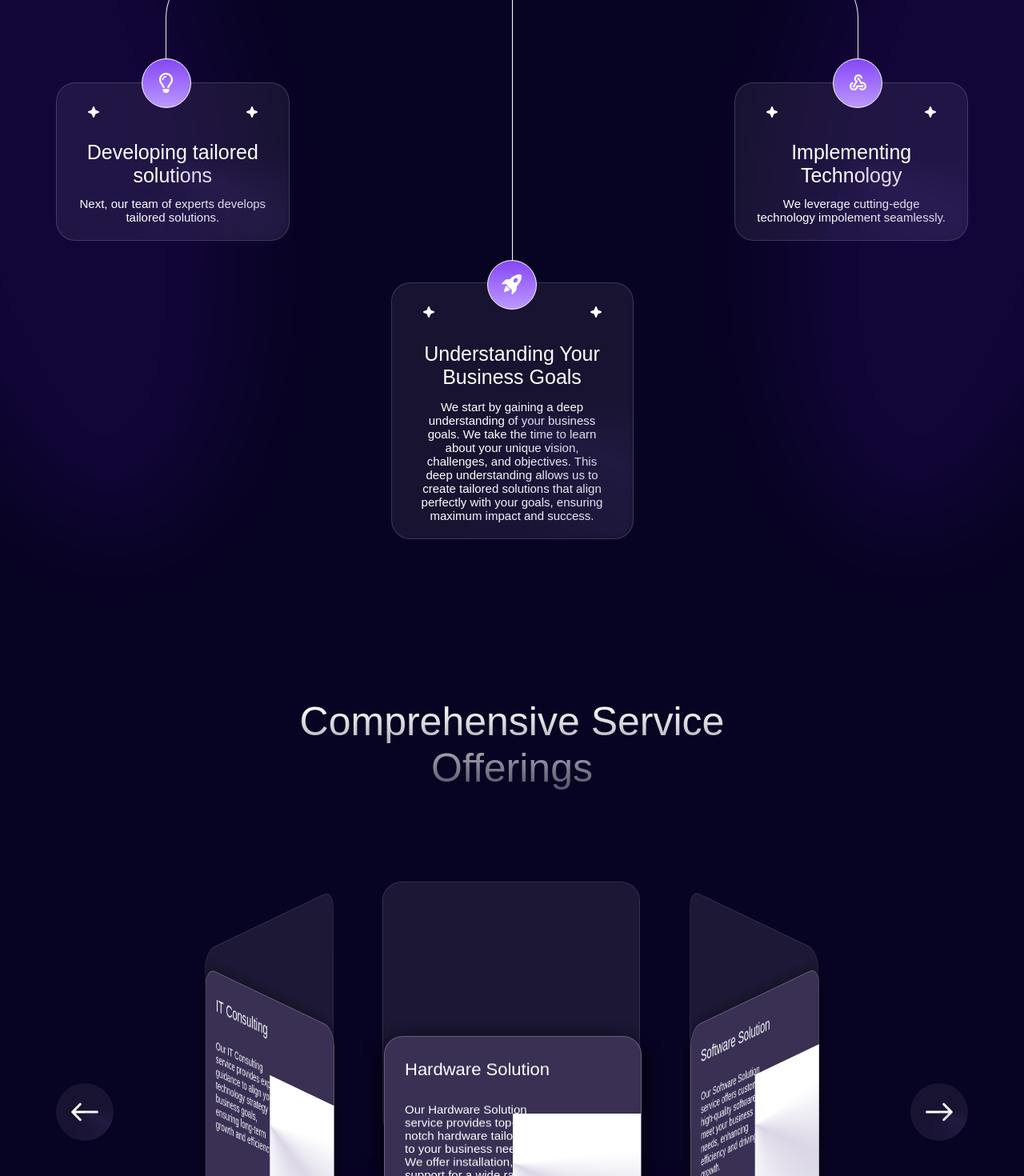
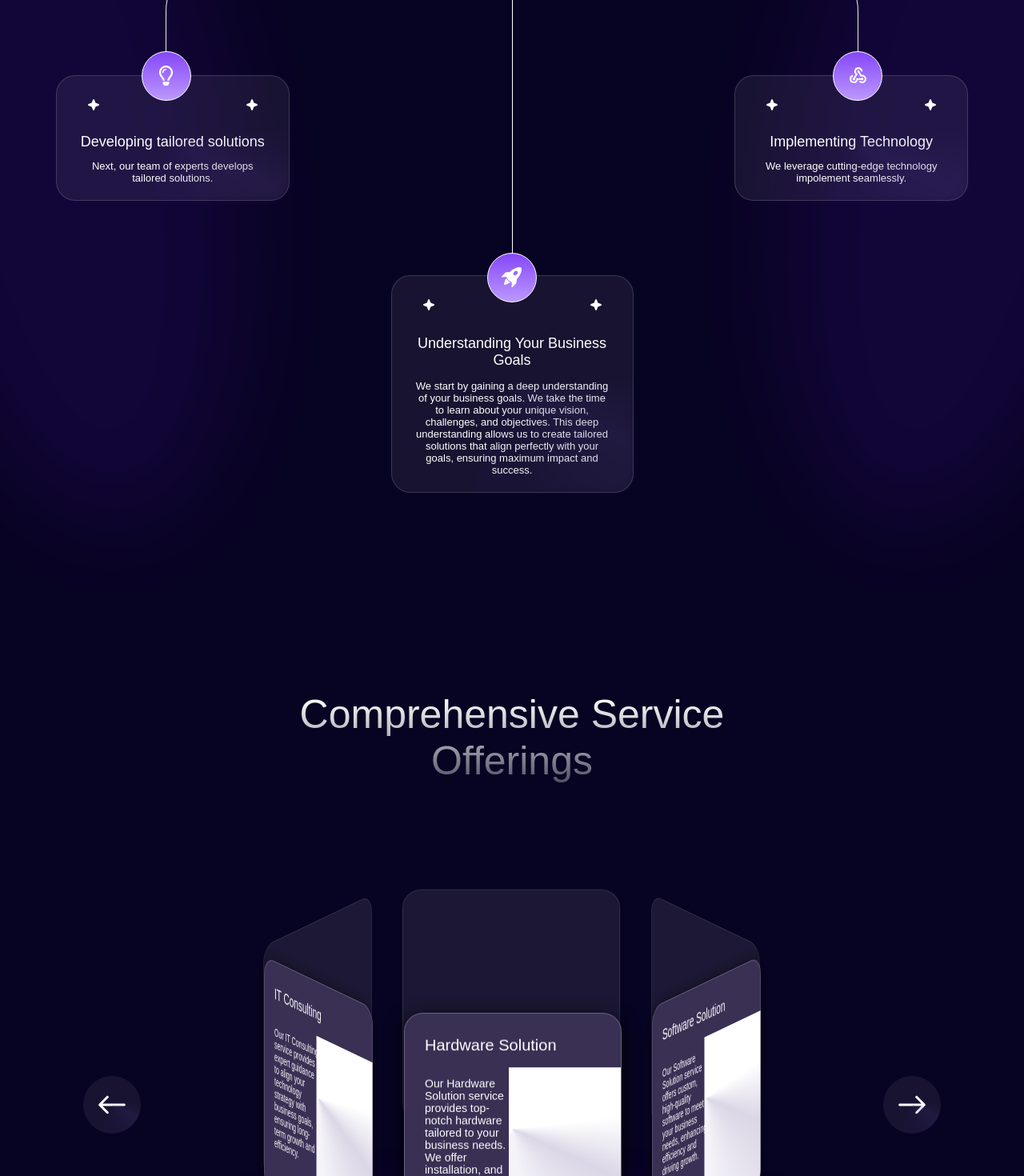
Before and after one commit to Vitalina-Korchova/landing-page, a React (Vite) app: page / in a window 1280 px wide. Shown: the part 1330-2800 px from the top of the page at 80% size. Built offline with nearby package versions, Linux system fonts and the light colour scheme; a web font is replaced by a local one.

Commit message:
start doing adaptive design

```diff
--- a/src/components/HeroPage.tsx
+++ b/src/components/HeroPage.tsx
@@ -73,7 +73,7 @@ export default function HeroPage() {
         <div className="btn-wrapper">
           <motion.button whileHover={{ scale: 1.1 }} whileTap={{ scale: 0.95 }}>
             <Link to="benefits" smooth={true} duration={1600}>
-              <HiOutlineArrowNarrowDown />
+              <HiOutlineArrowNarrowDown style={{ display: "block" }} />
             </Link>
           </motion.button>
         </div>
--- a/src/components/ServicesSection.tsx
+++ b/src/components/ServicesSection.tsx
@@ -1,3 +1,4 @@
+import { motion } from "motion/react";
 import { useState } from "react";
 import { IoIosArrowRoundBack, IoIosArrowRoundForward } from "react-icons/io";
 
@@ -49,6 +50,7 @@ export default function ServicesSection() {
       styleArt: "art6",
     },
   ];
+
   return (
     <>
       <div className="services-section" id="services">
@@ -69,11 +71,16 @@ export default function ServicesSection() {
 
         <div data-aos="zoom-in-up" className="banner">
           <div className="slider-wrapper">
-            <div className="btn-left" onClick={rotateSliderLeft}>
+            <motion.div
+              whileHover={{ scale: 1.1 }}
+              whileTap={{ scale: 0.95 }}
+              className="btn-left"
+              onClick={rotateSliderLeft}
+            >
               <div>
                 <IoIosArrowRoundBack />
               </div>
-            </div>
+            </motion.div>
             <div
               className="slider"
               style={{
@@ -95,11 +102,11 @@ export default function ServicesSection() {
                   <div
                     key={i}
                     className="card"
-                    style={{
-                      transform: `rotateY(${
-                        i * anglePerCard
-                      }deg) translateZ(350px)`,
-                    }}
+                    style={
+                      {
+                        "--rotation": `${i * anglePerCard}deg`,
+                      } as React.CSSProperties
+                    }
                   >
                     {isBack ? (
                       <div className="card-back"></div>
@@ -115,11 +122,16 @@ export default function ServicesSection() {
               })}
             </div>
 
-            <div className="btn-right" onClick={rotateSliderRight}>
+            <motion.div
+              whileHover={{ scale: 1.1 }}
+              whileTap={{ scale: 0.95 }}
+              className="btn-right"
+              onClick={rotateSliderRight}
+            >
               <div>
                 <IoIosArrowRoundForward />
               </div>
-            </div>
+            </motion.div>
           </div>
         </div>
       </div>
--- /dev/null
+++ b/src/styles/partials/_mixins.scss
@@ -0,0 +1,23 @@
+@mixin desktop {
+  @media (min-width: 1025px) and (max-width: 1439px) {
+    @content;
+  }
+}
+
+@mixin tablet {
+  @media (min-width: 769px) and (max-width: 1024px) {
+    @content;
+  }
+}
+
+@mixin small-tablet {
+  @media (min-width: 481px) and (max-width: 768px) {
+    @content;
+  }
+}
+
+@mixin mobile {
+  @media (min-width: 320px) and (max-width: 480px) {
+    @content;
+  }
+}
--- a/src/styles/partials/benefits-section.scss
+++ b/src/styles/partials/benefits-section.scss
@@ -1,4 +1,5 @@
 @use "./variables" as *;
+@use "./mixins" as *;
 
 .benefits-section {
   margin: 100px 70px;
@@ -129,6 +130,10 @@
           font-size: 25px;
           text-align: center;
           padding: 0 18px;
+
+          @include desktop {
+            font-size: 18px;
+          }
         }
         > span:nth-child(3) {
           font-size: 15px;
@@ -136,6 +141,10 @@
           font-family: $font-family-secondary;
           padding: 4px 18px 12px 18px;
           font-weight: 100;
+
+          @include desktop {
+            font-size: 13px;
+          }
         }
       }
     }
@@ -271,6 +280,10 @@
             font-size: 25px;
             text-align: center;
             padding: 0 18px;
+
+            @include desktop {
+              font-size: 18px;
+            }
           }
           > span:nth-child(3) {
             font-size: 15px;
@@ -278,6 +291,10 @@
             font-family: $font-family-secondary;
             padding: 4px 20px 12px 20px;
             font-weight: 100;
+
+            @include desktop {
+              font-size: 13px;
+            }
           }
         }
       }
@@ -309,3 +326,6 @@
     z-index: 1;
   }
 }
+
+@media (min-width: 1025px) and (max-width: 1439px) {
+}
--- a/src/styles/partials/hero-page.scss
+++ b/src/styles/partials/hero-page.scss
@@ -208,7 +208,6 @@
     display: flex;
     justify-content: center;
     margin-top: 100px;
-  }
     button {
       z-index: 5;
       display: flex;
@@ -226,6 +225,7 @@
       border: 1px solid #ffffff;
       border-radius: 50%;
       cursor: pointer;
+    }
   }
 
   .list-companies {
--- a/src/styles/partials/services-section.scss
+++ b/src/styles/partials/services-section.scss
@@ -1,4 +1,5 @@
 @use "./variables" as *;
+@use "./mixins" as *;
 
 .services-section {
   margin: 200px 70px 20px 70px;
@@ -90,13 +91,22 @@
         width: 320px;
         height: 330px;
         transform-style: preserve-3d;
-        transform: perspective(600px);
-        transform: rotateX(-16deg);
+        transform: perspective(600px) rotateX(-16deg);
+
+        @include desktop {
+          width: 270px;
+          height: 300px;
+        }
 
         .card {
           position: absolute;
           inset: 0 0 0 0;
           border-radius: 25px;
+          transform: rotateY(var(--rotation)) translateZ(350px);
+
+          @include desktop {
+            transform: rotateY(var(--rotation)) translateZ(280px);
+          }
 
           .card-front {
             width: 100%;
@@ -118,6 +128,10 @@
               font-size: 22px;
               font-weight: 500;
               padding: 30px 25px;
+
+              @include desktop {
+                font-size: 20px;
+              }
             }
             > span:nth-child(2) {
               font-size: 15px;
@@ -125,6 +139,10 @@
               padding: 0 130px 0 25px;
               font-family: $font-family-secondary;
               font-weight: 100;
+
+              @include desktop {
+                font-size: 14px;
+              }
             }
 
             .art1,
@@ -140,6 +158,10 @@
               height: 280px;
               background-color: white;
               aspect-ratio: 1;
+
+              @include desktop {
+                right: -110px;
+              }
             }
             .art1 {
               clip-path: shape(
@@ -315,7 +337,7 @@
       .btn-left {
         position: absolute;
         top: 30%;
-        left: 0;
+        left: 3%;
         cursor: pointer;
 
         div {
@@ -350,7 +372,7 @@
       .btn-right {
         position: absolute;
         top: 30%;
-        right: 0;
+        right: 3%;
         cursor: pointer;
 
         div {
```
Lines whose indentation alone changed are shown as unchanged.
